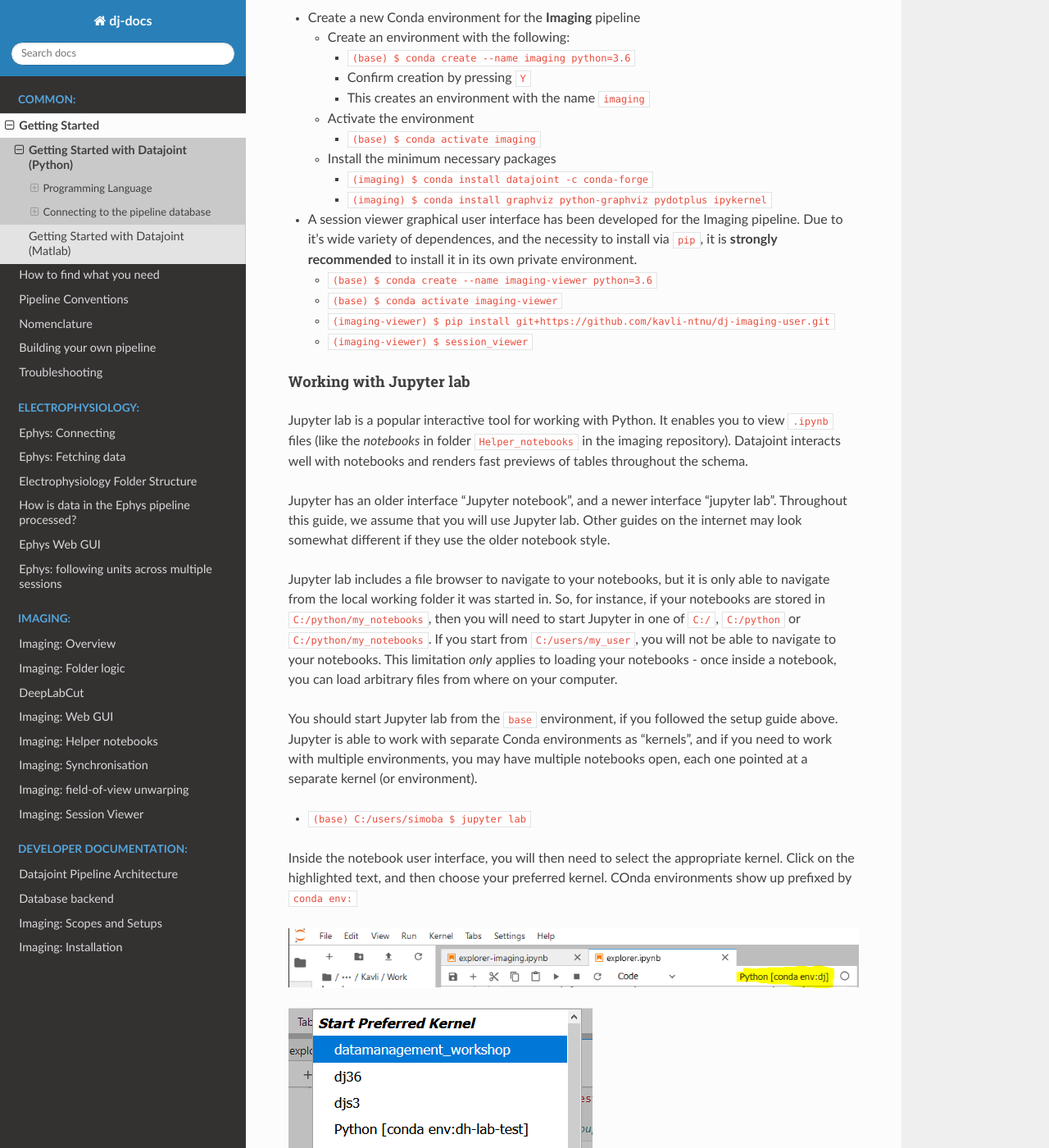
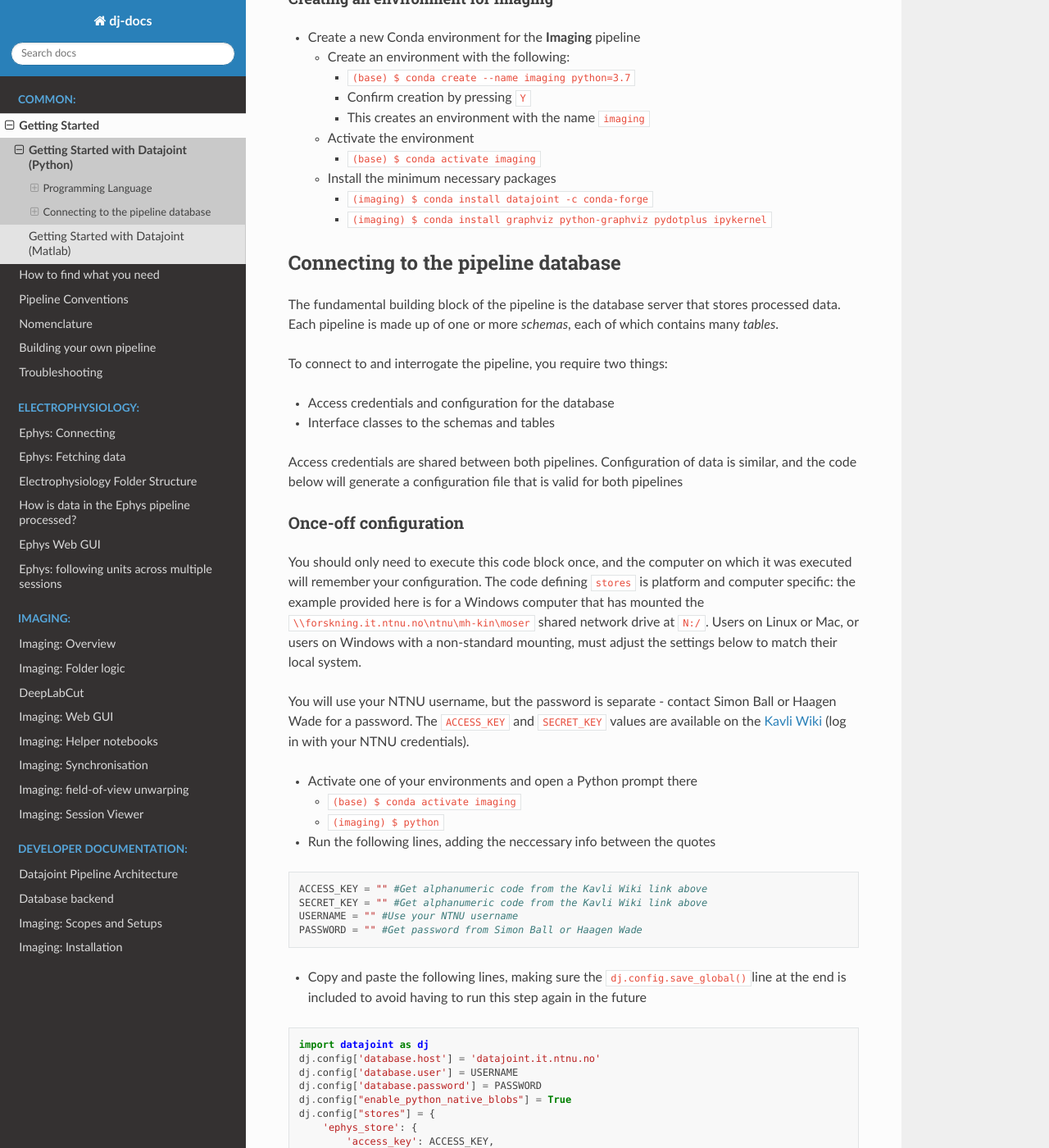
Before and after one commit to kavli-ntnu/dj-docs, a Sphinx documentation site: the page built from docs/common/getting_started/python.md, in a window 1280 px wide and 1400 px high, scrolled down 1912 px. Shown: the whole window at 82% size. Built offline with Sphinx 7.4.7 and the Read the Docs theme 2.0.0, drawn with Linux system fonts in a browser that asks for light colours; some of the changed text lies outside the part shown.

Commit message:
Small updates
Mainly rearranging and updating details

````diff
--- a/docs/common/getting_started/python.md
+++ b/docs/common/getting_started/python.md
@@ -1,6 +1,8 @@
 ## Getting Started with Datajoint (Python)
 
 This guide will cover what you need to do to begin working with the Electrophysiology and Imaging pipelines in user in the Moser Group at the Kavli Institute for Systems Neuroscience.
+
+If you have questions and/or run into problems, ask for help in the ["Support" channel](https://teams.microsoft.com/l/channel/19%3a6978d4ea8cf64eeabe3b91dd8d13c91d%40thread.skype/Support?groupId=f0c36029-e927-4135-aa7c-c303f33244cf&tenantId=09a10672-822f-4467-a5ba-5bb375967c05) in the Datajoint team on Microsoft Teams.
 
 
 ### Programming Language
@@ -31,7 +33,6 @@
 
 More information on working with Conda environments is available in the [Conda official documentation](https://docs.conda.io/projects/conda/en/latest/user-guide/tasks/manage-environments.html).
 
-If you will only work with one pipeline or the other, skip the step that is not relevant to you
 
 * Install [Miniconda Python 3.x](https://docs.conda.io/en/latest/miniconda.html).
   * Install in a directory that has no spaces in its path.
@@ -61,7 +62,7 @@
 
 * Create a new Conda environment for the **Imaging** pipeline
   * Create an environment with the following:
-    * `(base) $ conda create --name imaging python=3.6`
+    * `(base) $ conda create --name imaging python=3.7`
     * Confirm creation by pressing `Y`
     * This creates an environment with the name `imaging`
   * Activate the environment
@@ -70,32 +71,6 @@
     * `(imaging) $ conda install datajoint -c conda-forge`
     * `(imaging) $ conda install graphviz python-graphviz pydotplus ipykernel`
 
-* A session viewer graphical user interface  has been developed for the Imaging pipeline. Due to it's wide variety of dependences, and the necessity to install via `pip`, it is **strongly recommended** to install it in its own private environment.
-  * `(base) $ conda create --name imaging-viewer python=3.6`
-  * `(base) $ conda activate imaging-viewer`
-  * `(imaging-viewer) $ pip install git+https://github.com/kavli-ntnu/dj-imaging-user.git`
-  * `(imaging-viewer) $ session_viewer`
-
-##### Working with Jupyter lab
-
-Jupyter lab is a popular interactive tool for working with Python.
-It enables you to view `.ipynb` files (like the *notebooks* in folder `Helper_notebooks` in the imaging repository).
-Datajoint interacts well with notebooks and renders fast previews of tables throughout the schema.
-
-Jupyter has an older interface "Jupyter notebook", and a newer interface "jupyter lab". Throughout this guide, we assume that you will use Jupyter lab. Other guides on the internet may look somewhat different if they use the older notebook style.
-
-Jupyter lab includes a file browser to navigate to your notebooks, but it is only able to navigate from the local working folder it was started in. So, for instance, if your notebooks are stored in `C:/python/my_notebooks`, then you will need to start Jupyter in one of `C:/`, `C:/python` or `C:/python/my_notebooks`. If you start from `C:/users/my_user`, you will not be able to navigate to your notebooks. This limitation _only_ applies to loading your notebooks - once inside a notebook, you can load arbitrary files from where on your computer.
-
-You should start Jupyter lab from the `base` environment, if you followed the setup guide above. Jupyter is able to work with separate Conda environments as "kernels", and if you need to work with multiple environments, you may have multiple notebooks open, each one pointed at a separate kernel (or environment).
-
-* `(base) C:/users/simoba $ jupyter lab`
-
-Inside the notebook user interface, you will then need to select the appropriate kernel. Click on the highlighted text, and then choose your preferred kernel. COnda environments show up prefixed by `conda env:`
-
-![](../../_static/common/jupyter_kernels_1.png)
-
-
-![](../../_static/common/jupyter_kernels_2.png)
 
 ### Connecting to the pipeline database
 
@@ -106,19 +81,27 @@
 * Access credentials and configuration for the database
 * Interface classes to the schemas and tables
 
-Access credentials are shared between both pipelines. Configuration is data is similar, and the code below will generate a configuration file that is valid for both pipelines
+Access credentials are shared between both pipelines. Configuration of data is similar, and the code below will generate a configuration file that is valid for both pipelines
 
 #### Once-off configuration
 
 You should only need to execute this code block once, and the computer on which it was executed will remember your configuration. The code defining `stores` is platform and computer specific: the example provided here is for a Windows computer that has mounted the `\\forskning.it.ntnu.no\ntnu\mh-kin\moser` shared network drive at `N:/`. Users on Linux or Mac, or users on Windows with a non-standard mounting, must adjust the settings below to match their local system.
 
-You will use your NTNU username, but the password is separate - contact Simon Ball or Haagen Wade for a password. The `ACCESS_KEY` and `SECRET_KEY` values are available on the [Kavli Wiki](https://www.ntnu.no/wiki/display/kavli/DataJoint%3A+Electrophysiology+Pipeline).
+You will use your NTNU username, but the password is separate - contact Simon Ball or Haagen Wade for a password. The `ACCESS_KEY` and `SECRET_KEY` values are available on the [Kavli Wiki](https://www.ntnu.no/wiki/display/kavli/DataJoint%3A+Neuroscience+pipelines) (log in with your NTNU credentials).
 
+* Activate one of your environments and open a Python prompt there
+  * `(base) $ conda activate imaging`
+  * `(imaging) $ python`
+* Run the following lines, adding the neccessary info between the quotes
 ```python
-ACCESS_KEY = ""
-SECRET_KEY = ""
-USERNAME = ""
-PASSWORD = ""
+ACCESS_KEY = "" #Get alphanumeric code from the Kavli Wiki link above
+SECRET_KEY = "" #Get alphanumeric code from the Kavli Wiki link above
+USERNAME = "" #Use your NTNU username
+PASSWORD = "" #Get password from Simon Ball or Haagen Wade
+```
+
+* Copy and paste the following lines, making sure the `dj.config.save_global()`line at the end is included to avoid having to run this step again in the future
+```python
 import datajoint as dj
 dj.config['database.host'] = 'datajoint.it.ntnu.no'
 dj.config['database.user'] = USERNAME
@@ -146,6 +129,28 @@
 
 dj.config.save_global()
 ```
+
+
+##### Working with Jupyter lab
+
+Jupyter lab is a popular interactive tool for working with Python.
+It enables you to view `.ipynb` files (like the *notebooks* in folder `Helper_notebooks` in the imaging repository).
+Datajoint interacts well with notebooks and renders fast previews of tables throughout the schema.
+
+Jupyter has an older interface "Jupyter notebook", and a newer interface "jupyter lab". Throughout this guide, we assume that you will use Jupyter lab. Other guides on the internet may look somewhat different if they use the older notebook style.
+
+Jupyter lab includes a file browser to navigate to your notebooks, but it is only able to navigate from the local working folder it was started in. So, for instance, if your notebooks are stored in `C:/python/my_notebooks`, then you will need to start Jupyter in one of `C:/`, `C:/python` or `C:/python/my_notebooks`. If you start from `C:/users/my_user`, you will not be able to navigate to your notebooks. This limitation _only_ applies to loading your notebooks - once inside a notebook, you can load arbitrary files from where on your computer.
+
+You should start Jupyter lab from the `base` environment, if you followed the setup guide above. Jupyter is able to work with separate Conda environments as "kernels", and if you need to work with multiple environments, you may have multiple notebooks open, each one pointed at a separate kernel (or environment).
+
+* `(base) C:/users/simoba $ jupyter lab`
+
+Inside the notebook user interface, you will then need to select the appropriate kernel. Click on the highlighted text, and then choose your preferred kernel. COnda environments show up prefixed by `conda env:`
+
+![](../../_static/common/jupyter_kernels_1.png)
+
+
+![](../../_static/common/jupyter_kernels_2.png)
 
 
 #### Connecting to the pipelines
@@ -187,6 +192,15 @@
 ```
 
 
+#### GUI for imaging users
+
+* A session viewer graphical user interface  has been developed for the Imaging pipeline. Due to it's wide variety of dependences, and the necessity to install via `pip`, it is **strongly recommended** to install it in its own private environment. Make sure you have access to the [dj-imaging-user repository](https://github.com/kavli-ntnu/dj-imaging-user) before you start (if clicking the link leads to a 404 page, contact Simon for access. If not, you are all good and can proceed).
+  * `(base) $ conda create --name imaging-viewer python=3.6`
+  * `(base) $ conda activate imaging-viewer`
+  * `(imaging-viewer) $ pip install git+https://github.com/kavli-ntnu/dj-imaging-user.git`
+  * `(imaging-viewer) $ session_viewer`
+
+
 ##### Optional: Working with Conda Environments in Spyder
 
 `Spyder` is a popular Python development environment. It is natively installed with any *conda* Python distribution. If you do not have it installed, you can install it with either `conda` or `pip` (it is a Python package like any other)
````
Also changed, not shown: README.md (+0 -2 lines).
